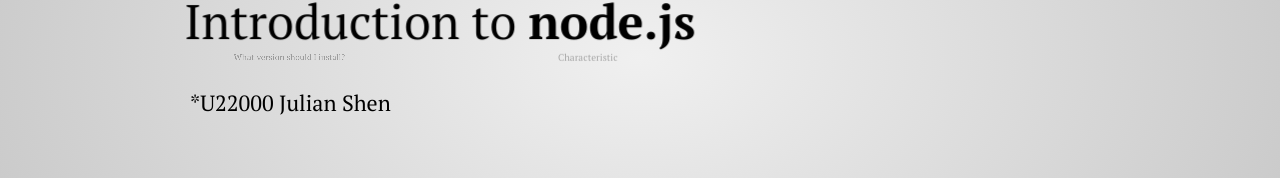
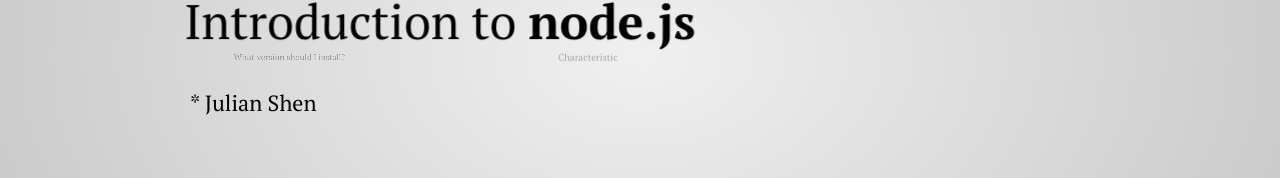
Before and after one commit to julianshen/node-intro, a plain HTML site: page index.html in a window 1280 px wide. Shown: the part 343-521 px from the top of the page. Drawn offline with Linux system fonts and the light colour scheme.

```diff
--- a/index.html
+++ b/index.html
@@ -27,7 +27,7 @@
 <div id="impress">
 	<div id="title" class="step" data-x="0" data-y="0" data-scale="4">
 		<h1>Introduction to <strong>node.js</strong></h1>
-		<span class="footnote"><sup>*</sup>U22000 Julian Shen</span>
+		<span class="footnote"><sup>*</sup> Julian Shen</span>
 	</div>
 	<div id="whynodejs" class="step singletitle" data-x="1500" data-y="1500" data-z="-100" data-rotate-x="-40" data-rotate-y="10" data-scale="2">
 		What's node.js?
```
